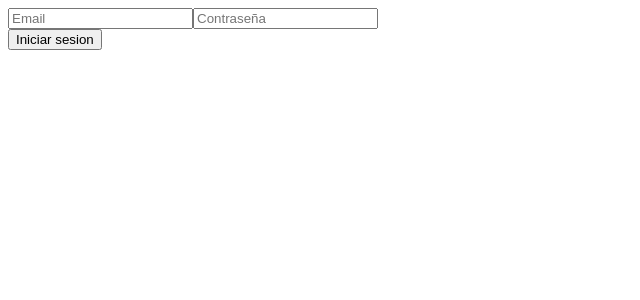
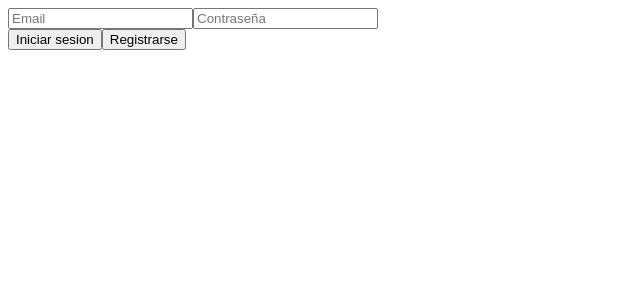
Before and after one commit to JorgeCL2000/Ejercicio-taskboard, a Vue app: page / in a window 1280 px wide. Shown: the top 300 px of the page, without its empty margins (0-640 px from the left). Built offline with nearby package versions, Linux system fonts and the light colour scheme.

Commit message:
Cambio para que ahora nos lleve a tareas y un boton para registrarse y nos lleve a esa vista

```diff
--- a/src/views/LoginVue.vue
+++ b/src/views/LoginVue.vue
@@ -19,7 +19,7 @@ const login = async () => {
       noLogin.value = 'Debe verificarse para poder entrar'
       return
     }
-    //router.push('') <-- nos llevará a tasks
+    router.push('/tareas')
   } catch (error) {
     alert(error)
   }
@@ -32,5 +32,11 @@ const login = async () => {
   </div>
 
   <button @click="login">Iniciar sesion</button>
+  <button><router-link to="/register" id="btnReg">Registrarse</router-link></button>
 </template>
-<style scoped></style>
+<style scoped>
+#btnReg {
+  text-decoration: none;
+  color: black;
+}
+</style>
```
